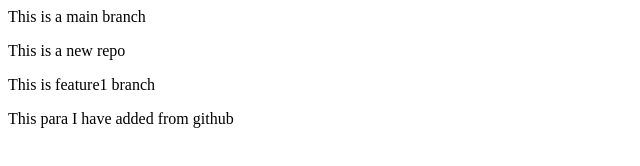
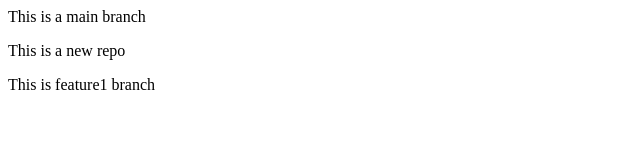
Before and after one commit to rutuj4/localrepo, a plain HTML site: page index.html in a window 1280 px wide. Shown: the whole page, without its empty margins (0-640 px from the left). Drawn offline with Linux system fonts and the light colour scheme.

Commit message:
Removed a line

```diff
--- a/index.html
+++ b/index.html
@@ -1,4 +1,3 @@
 <p>This is a main branch</p>
 <p>This is a new repo</p>
 <p>This is feature1 branch</p>
-<p>This para I have added from github</p>
```
